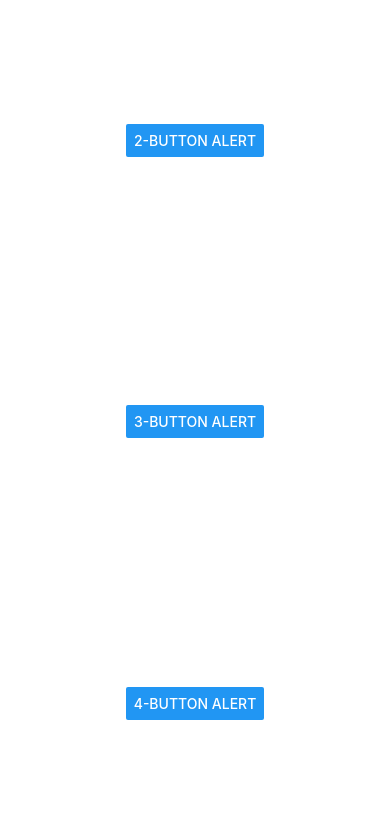
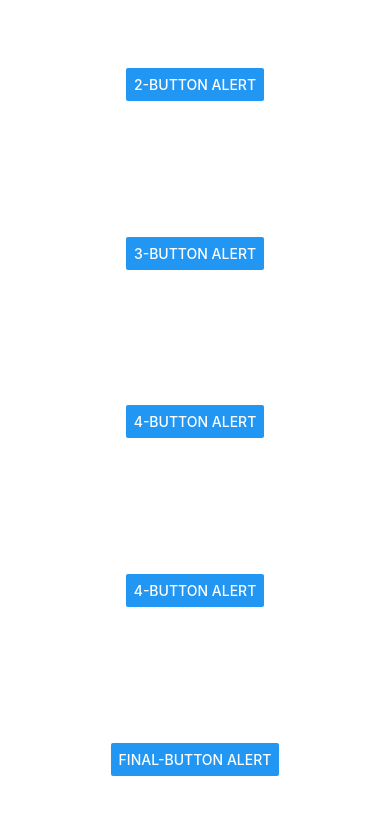
Before and after one commit to Hussain-hamim/Taskly, a React Native app: screen / in a window 390 px wide. Shown: the top 814 px of the page. Built offline with nearby package versions, Linux system fonts and the light colour scheme.

Commit message:
practice alert

```diff
--- a/App.js
+++ b/App.js
@@ -22,6 +22,21 @@ const App = () => {
       },
     ]);
 
+  const alertMe2 = () =>
+    Alert.alert(
+      "title of alert",
+      "message of alert",
+      [
+        {
+          text: "Cancel",
+          onPress: () => console.log("canceled..."),
+          style: "cancel",
+        },
+        { text: "OK", onPress: () => console.log("done...") },
+      ],
+      { cancelable: true, onDismiss: () => console.log("dismissed...") }
+    );
+
   const createThreeButtonAlert = () =>
     Alert.alert("Alert Title", "My Alert Msg", [
       {
@@ -36,11 +51,31 @@ const App = () => {
       { text: "OK", onPress: () => console.log("OK Pressed") },
     ]);
 
+  const alertMe3 = () =>
+    Alert.alert(
+      "Title",
+      "Message",
+      [
+        {
+          text: "Cancel",
+          onPress: () => Alert.alert("Processed", "operation canceled"),
+          style: "cancel",
+        },
+        {
+          text: "Proceed",
+          onPress: () => Alert.alert("Processed", "operation completed"),
+        },
+      ],
+      { cancelable: true, onDismiss: () => console.log("dismissed") }
+    );
+
   return (
     <View style={styles.container}>
       <Button title={"2-Button Alert"} onPress={createTwoButtonAlert} />
       <Button title={"3-Button Alert"} onPress={createThreeButtonAlert} />
       <Button title={"4-Button Alert"} onPress={alertMe} />
+      <Button title={"4-Button Alert"} onPress={alertMe2} />
+      <Button title={"Final-Button Alert"} onPress={alertMe3} />
     </View>
   );
 };
```
